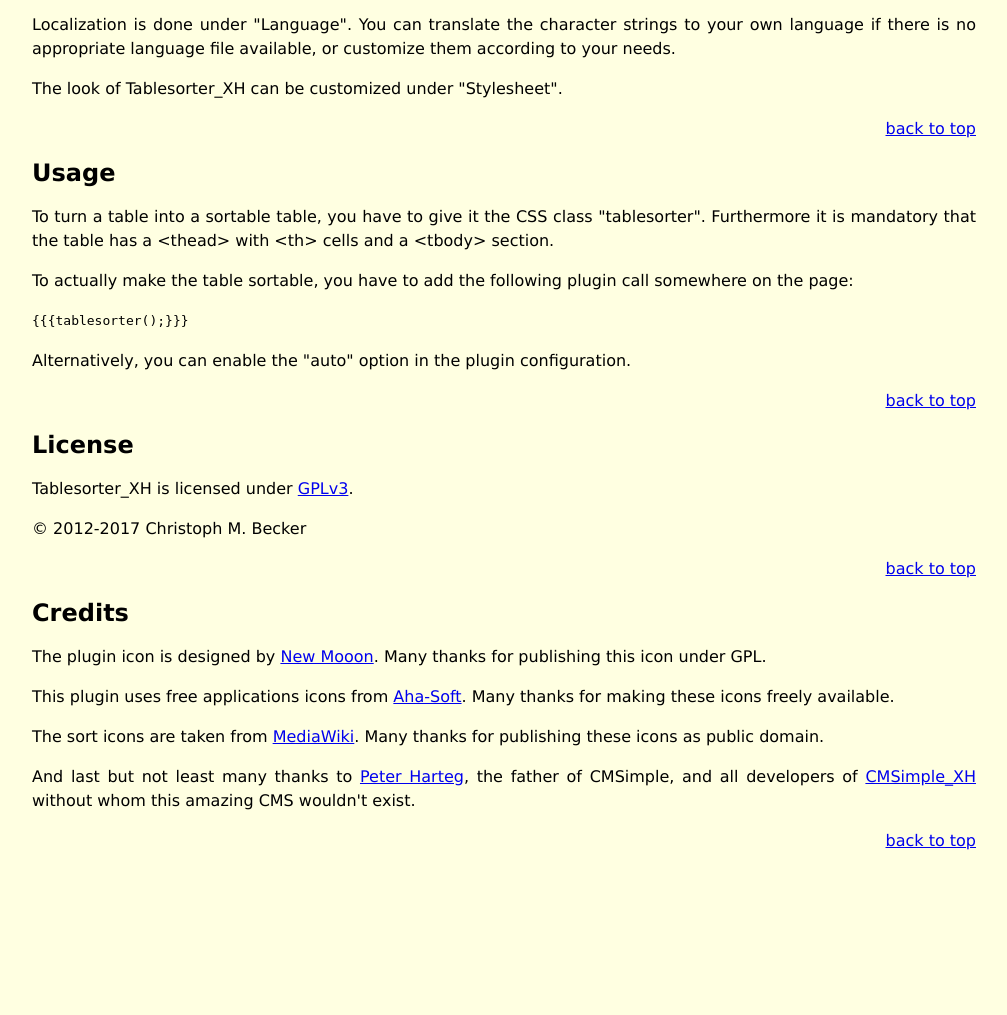
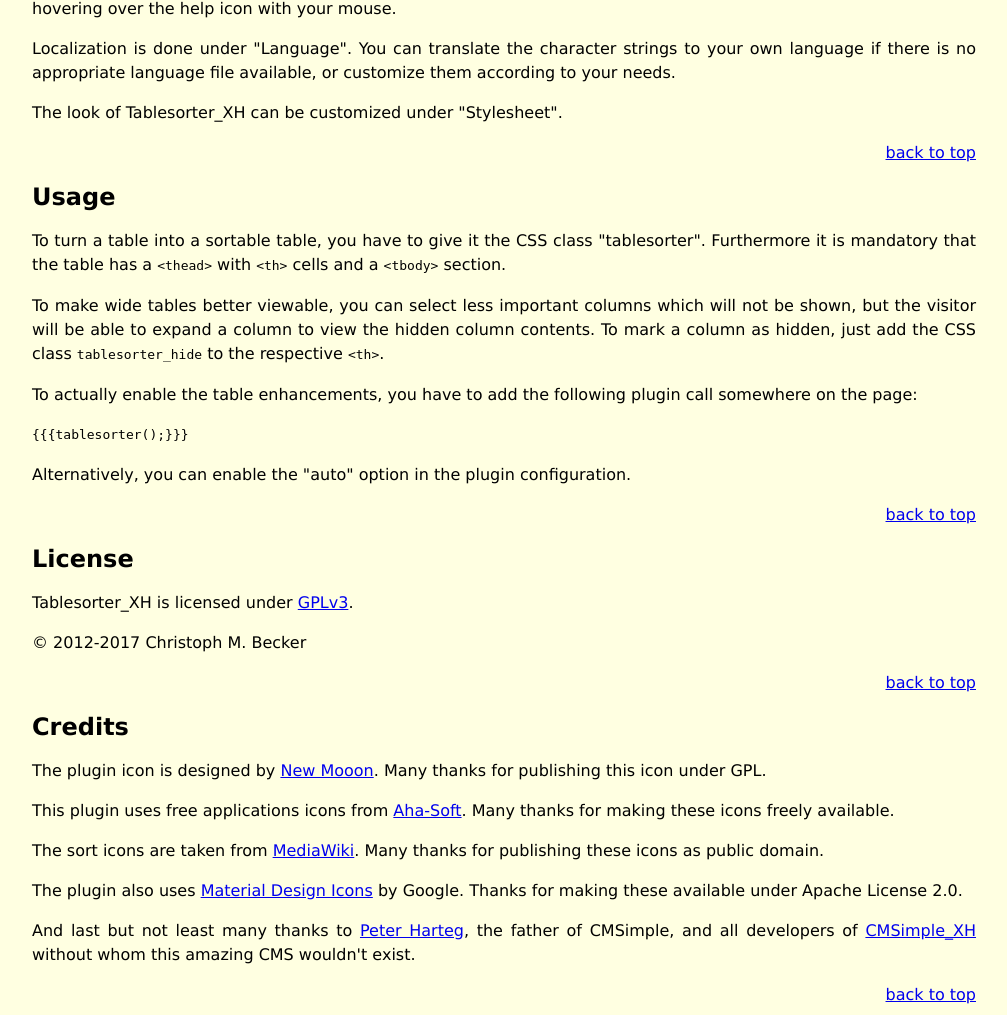
Before and after one commit to cmsimple-xh/tablesorter_xh, a PHP site: page /help/help.htm in a window 1280 px wide. Shown: the part 877-1892 px from the top of the page, without its empty margins (272-1279 px from the left). Before the commit the page ends 1727 px from the top, so only its background shows below. Run offline with PHP 8.4, Linux system fonts and the light colour scheme.

Commit message:
Add possibility to hide columns by default
Viewing wide tables in small viewports is a problem. It is therefore
useful to hide some columns, but to allow the user to view their
contents on demand. We adopt the most basic respective technique
offered by [FooTable](http://fooplugins.github.io/FooTable/).

```diff
--- a/help/help.htm
+++ b/help/help.htm
@@ -11,9 +11,12 @@
 
 <h1>Tablesorter_XH &ndash; a CMSimple_XH Plugin</h1>
 <img src="../tablesorter.png" style="float:left; margin-right: 16px" alt="Sortable table">
-<p style="text-align:justify">Tablesorter_XH facilitates to display tables,
-which can be sorted by the visitors of your website, if JS is enabled in their
-browser.</p>
+<p style="text-align:justify">
+    Tablesorter_XH facilitates semi-automatic enhancement of tables in browsers
+    which support somewhat contemporary JavaScript. Sorting by single columns in
+    ascending and descending order, and hiding of predefined columns which can
+    be expanded, is supported.
+</p>
 
 <ul id="nav">
 <li><a href="#notice">Important Notice</a></li>
@@ -74,11 +77,21 @@
 <h2 id="usage">Usage</h2>
 <p>
     To turn a table into a sortable table, you have to give it the CSS class
-    "tablesorter". Furthermore it is mandatory that the table has a &lt;thead&gt;
-    with &lt;th&gt; cells and a &lt;tbody&gt; section.
+    "tablesorter". Furthermore it is mandatory that the table has a
+    <code>&lt;thead&gt;</code> with <code>&lt;th&gt;</code> cells and a
+    <code>&lt;tbody&gt;</code> section.
 </p>
-<p>To actually make the table sortable, you have to add the following plugin
-call somewhere on the page:</p>
+<p>
+    To make wide tables better viewable, you can select less important columns
+    which will not be shown, but the visitor will be able to expand a column to
+    view the hidden column contents. To mark a column as hidden, just add the
+    CSS class <code>tablesorter_hide</code> to the respective
+    <code>&lt;th&gt;</code>.
+</p>
+<p>
+    To actually enable the table enhancements, you have to add the following
+    plugin call somewhere on the page:
+</p>
 <pre>{{{tablesorter();}}}</pre>
 <p>Alternatively, you can enable the "auto" option in the plugin
 configuration.</p>
@@ -105,6 +118,11 @@
     href="http://commons.wikimedia.org/wiki/Category:Table_sort_icons">MediaWiki</a>.
     Many thanks for publishing these icons as public domain.
 </p>
+<p>
+    The plugin also uses <a href="https://material.io/icons/">Material Design
+    Icons</a> by Google. Thanks for making these available under Apache License
+    2.0.
+</p>
 <!--<p>Many thanks to the community at the <a href="http://www.cmsimpleforum.com">CMSimple forum</a>-->
 <!--for tips, suggestions and testing.</p>-->
 <p>And last but not least many thanks to <a href="http://harteg.dk/">Peter
```
Also changed, not shown: css/stylesheet.css (+19 -0 lines), tablesorter.js (+47 -1 lines), css/collapse-black.png (added), css/collapse-white.png (added), css/collapse.png (added), css/expand-black.png (added), css/expand-white.png (added), css/expand.png (added).
